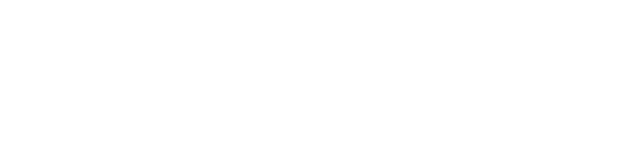
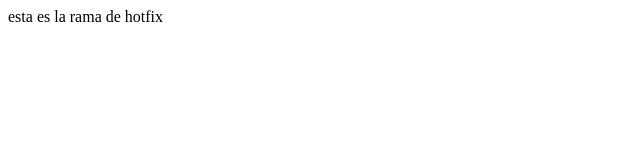
Before and after one commit to KevinVichi/-PracticaGit4A_VichicelaKevin, a plain HTML site: page index.html in a window 1280 px wide. Shown: the whole page, without its empty margins (0-640 px from the left). Drawn offline with Linux system fonts and the light colour scheme.

Commit message:
añado descripcion hotfix

```diff
--- a/index.html
+++ b/index.html
@@ -6,6 +6,10 @@
     <meta name="viewport" content="width=device-width, initial-scale=1.0">
     <title>Document</title>
 </head>
+
+    <nav>
+        esta es la rama de hotfix
+       <nav/>
 <body>
 
 </body>
```
